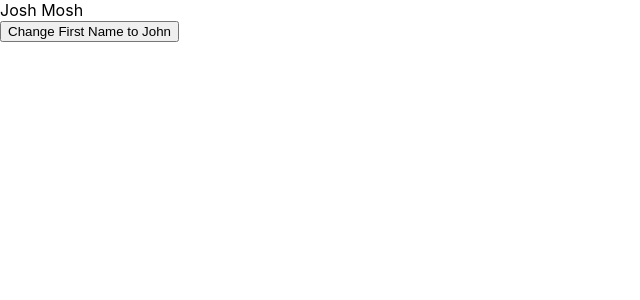
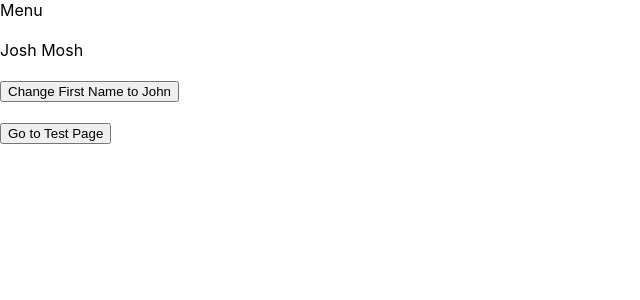
Before and after one commit to fabiogeneral/redux-ts, a React (Create React App) app: page / in a window 1280 px wide. Shown: the top 300 px of the page, without its empty margins (0-640 px from the left). Built offline with nearby package versions, Linux system fonts and the light colour scheme.

Commit message:
added routing / store

```diff
--- a/package.json
+++ b/package.json
@@ -11,9 +11,14 @@
     "@types/react": "^16.9.53",
     "@types/react-dom": "^16.9.8",
     "@types/react-redux": "^7.1.9",
+    "@types/react-router": "^5.1.8",
+    "connected-react-router": "^6.8.0",
+    "history": "^4.10.1",
     "react": "^16.14.0",
     "react-dom": "^16.14.0",
     "react-redux": "^7.2.1",
+    "react-router": "^5.2.0",
+    "react-router-redux": "^5.0.0-alpha.9",
     "react-scripts": "^3.0.1",
     "redux": "^4.0.5",
     "typescript": "^3.7.5"
--- a/src/App.tsx
+++ b/src/App.tsx
@@ -1,8 +1,22 @@
 import React from 'react';
+import { ConnectedRouter } from 'connected-react-router';
+import { History } from 'history';
+import { Route, Switch } from 'react-router';
 import { UserComponent } from 'components';
 
-const App: React.FC = () => {
-    return <UserComponent />;
+type Props = {
+    history: History;
 };
 
+const App: React.FC<Props> = ({ history }) => (
+    <ConnectedRouter history={history}>
+        <div>Menu</div>
+        <br />
+        <Switch>
+            <Route exact path="/" component={UserComponent} />
+            <Route path="/test" render={() => <div>Test</div>} />
+        </Switch>
+    </ConnectedRouter>
+);
+
 export default App;
--- a/src/components/User/User.tsx
+++ b/src/components/User/User.tsx
@@ -2,6 +2,7 @@ import React, { useEffect } from 'react';
 import { useSelector, useDispatch } from 'react-redux';
 import { IStoreState } from 'reducers';
 import { IUserAction, IUserState, UserType } from 'components';
+import { push } from 'connected-react-router';
 
 type Dispatch = (event: IUserAction) => IUserState;
 
@@ -9,6 +10,7 @@ const User: React.FC = () => {
     const user: IUserState = useSelector((state: IStoreState) => state.userReducer);
     const { firstName, lastName } = user;
     const dispatch: Dispatch = useDispatch();
+    const router = useDispatch();
 
     useEffect(() => {
         // Fetch User
@@ -29,6 +31,7 @@ const User: React.FC = () => {
         <div>
             {firstName} {lastName}
             <br />
+            <br />
             <button
                 onClick={() =>
                     dispatch({
@@ -39,6 +42,9 @@ const User: React.FC = () => {
             >
                 Change First Name to John
             </button>
+            <br />
+            <br />
+            <button onClick={() => router(push('/test'))}>Go to Test Page</button>
         </div>
     );
 };
--- a/src/index.tsx
+++ b/src/index.tsx
@@ -4,18 +4,29 @@ import './index.css';
 import App from './App';
 import * as serviceWorker from './serviceWorker';
 
-import { createStore } from 'redux';
+import { applyMiddleware, compose, createStore } from 'redux';
 import { Provider } from 'react-redux';
 import reducers from 'reducers';
+import { createBrowserHistory } from 'history';
+import { routerMiddleware } from 'connected-react-router';
+
+const composeEnhancer: typeof compose = (window as any).__REDUX_DEVTOOLS_EXTENSION_COMPOSE__ || compose;
+
+const history = createBrowserHistory();
 
 const store = createStore(
-    reducers,
-    (window as any).__REDUX_DEVTOOLS_EXTENSION__ && (window as any).__REDUX_DEVTOOLS_EXTENSION__(),
+    reducers(history),
+    composeEnhancer(
+        applyMiddleware(
+            routerMiddleware(history),
+            // other middlewares
+        ),
+    ),
 );
 
 ReactDOM.render(
     <Provider store={store}>
-        <App />
+        <App history={history} />
     </Provider>,
     document.getElementById('root'),
 );
--- a/src/reducers.ts
+++ b/src/reducers.ts
@@ -1,12 +1,17 @@
 import { combineReducers } from 'redux';
+import { RouterState, connectRouter } from 'connected-react-router';
+import { History } from 'history';
 import { IUserState, userReducer } from 'components';
 
 export interface IStoreState {
     userReducer: IUserState;
+    router: RouterState;
 }
 
-const reducers = combineReducers<IStoreState>({
-    userReducer,
-});
+const reducers = (history: History) =>
+    combineReducers<IStoreState>({
+        userReducer,
+        router: connectRouter(history),
+    });
 
 export default reducers;
```
Also changed, not shown: 1 other file (tests, documents, lock files or other folders).
